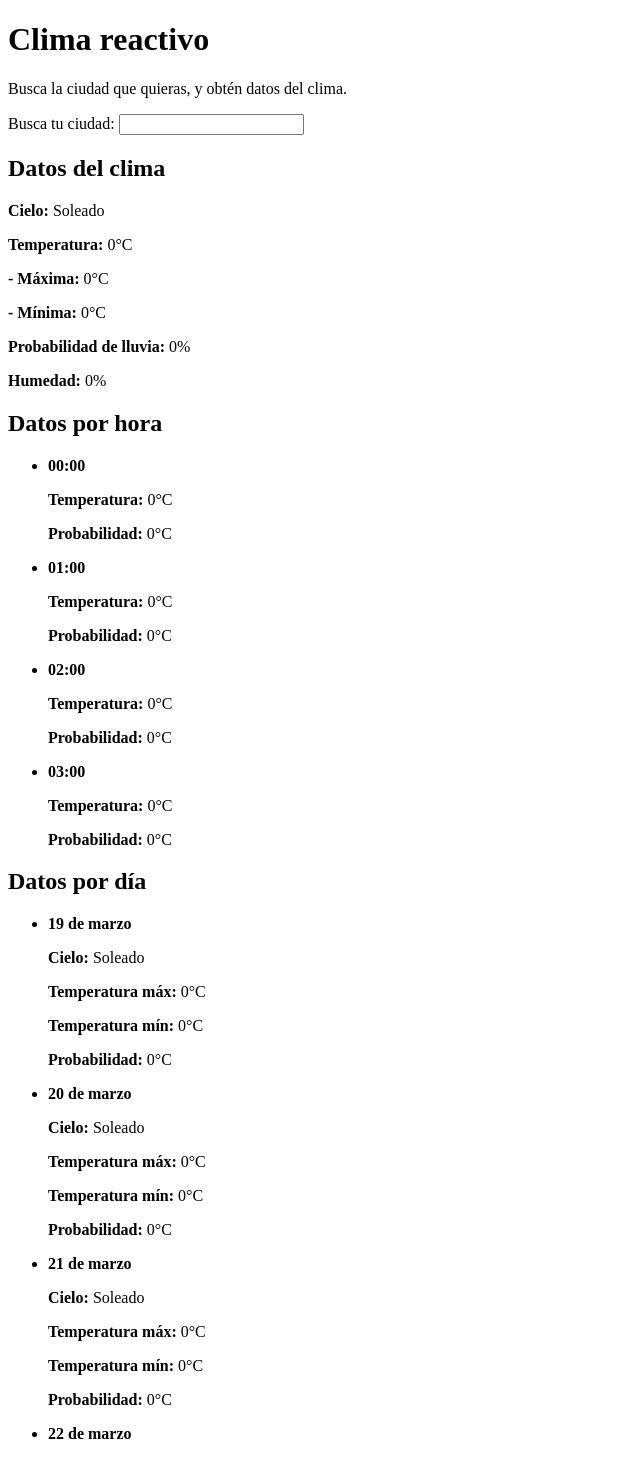
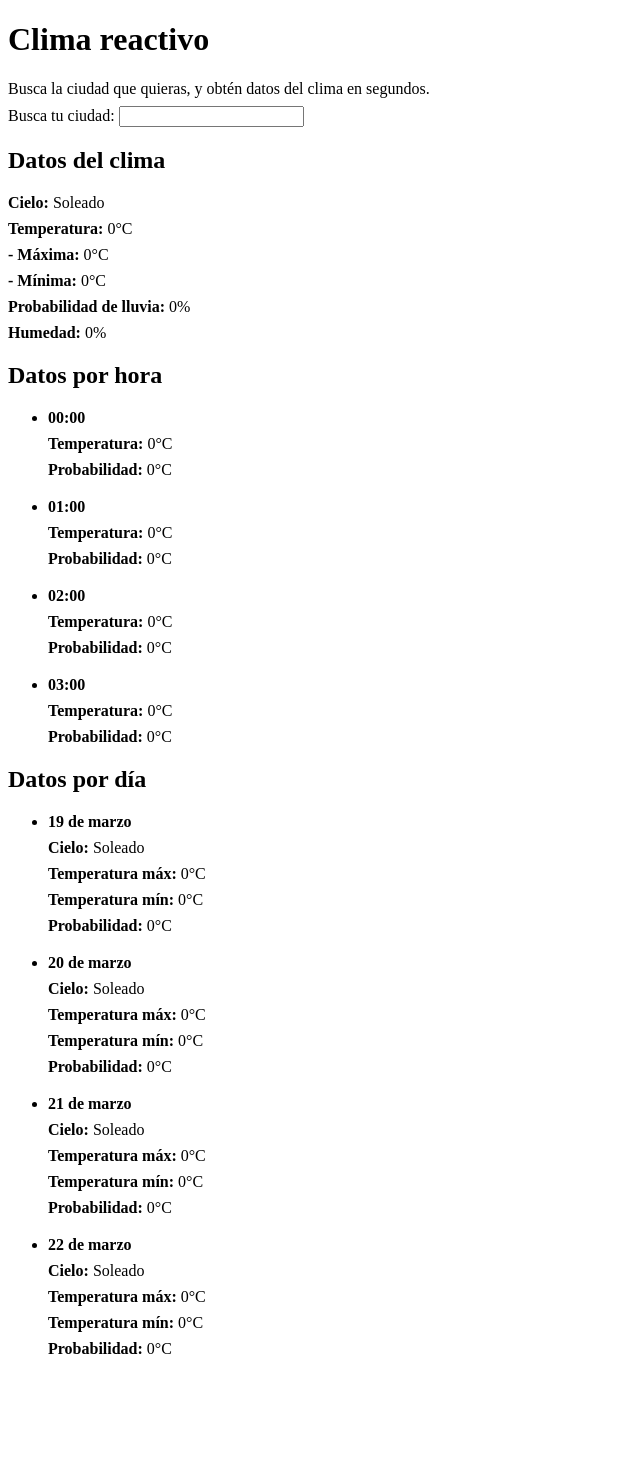
Before and after one commit to FacuA0/reactive-weather, a React (Vite) app: page / in a window 1280 px wide. Shown: the top 1459 px of the page, without its empty margins (0-640 px from the left). After the commit the page ends 1378 px from the top, so only its background shows below. Built offline with nearby package versions, Linux system fonts and the light colour scheme.

Commit message:
Separado en componentes

```diff
--- a/src/App.css
+++ b/src/App.css
@@ -0,0 +1,7 @@
+p {
+    margin: 0.5em 0;
+}
+
+li {
+    margin: 1.2em 0;
+}
--- a/src/App.jsx
+++ b/src/App.jsx
@@ -1,83 +1,39 @@
-import { useState } from 'react'
-import './App.css'
+//import { useState } from 'react'
+import CitySearch from './components/CitySearch';
+import Now from './components/Now';
+import Day from './components/Day';
+import Hour from './components/Hour';
+import './App.css';
 
 function App() {
     return (
         <>
             <h1>Clima reactivo</h1>
-      <p>Busca la ciudad que quieras, y obtén datos del clima.</p>
-      <form>
-        <label>Busca tu ciudad: </label>
-        <input type="text"/>
-      </form>
+            <p>Busca la ciudad que quieras, y obtén datos del clima en segundos.</p>
+            <CitySearch />
 
             <div id="datos-actuales">
                 <h2>Datos del clima</h2>
-        <p><b>Cielo:</b> Soleado</p>
-        <p><b>Temperatura:</b> 0°C</p>
-        <p><b>- Máxima:</b> 0°C</p>
-        <p><b>- Mínima:</b> 0°C</p>
-        <p><b>Probabilidad de lluvia:</b> 0%</p>
-        <p><b>Humedad:</b> 0%</p>
+                <Now />
             </div>
 
             <div id="datos-hora">
                 <h2>Datos por hora</h2>
                 <ul>
-          <li>
-            <p><b>00:00</b></p>
-            <p><b>Temperatura:</b> 0°C</p>
-            <p><b>Probabilidad:</b> 0°C</p>
-          </li>
-          <li>
-            <p><b>01:00</b></p>
-            <p><b>Temperatura:</b> 0°C</p>
-            <p><b>Probabilidad:</b> 0°C</p>
-          </li>
-          <li>
-            <p><b>02:00</b></p>
-            <p><b>Temperatura:</b> 0°C</p>
-            <p><b>Probabilidad:</b> 0°C</p>
-          </li>
-          <li>
-            <p><b>03:00</b></p>
-            <p><b>Temperatura:</b> 0°C</p>
-            <p><b>Probabilidad:</b> 0°C</p>
-          </li>
+                    <Hour hour="00:00"/>
+                    <Hour hour="01:00"/>
+                    <Hour hour="02:00"/>
+                    <Hour hour="03:00"/>
                 </ul>
             </div>
 
             <div id="datos-dia">
                 <h2>Datos por día</h2>
                 <ul>
-          <li>
-            <p><b>19 de marzo</b></p>
-            <p><b>Cielo:</b> Soleado</p>
-            <p><b>Temperatura máx:</b> 0°C</p>
-            <p><b>Temperatura mín:</b> 0°C</p>
-            <p><b>Probabilidad:</b> 0°C</p>
-          </li>
-          <li>
-            <p><b>20 de marzo</b></p>
-            <p><b>Cielo:</b> Soleado</p>
-            <p><b>Temperatura máx:</b> 0°C</p>
-            <p><b>Temperatura mín:</b> 0°C</p>
-            <p><b>Probabilidad:</b> 0°C</p>
-          </li>
-          <li>
-            <p><b>21 de marzo</b></p>
-            <p><b>Cielo:</b> Soleado</p>
-            <p><b>Temperatura máx:</b> 0°C</p>
-            <p><b>Temperatura mín:</b> 0°C</p>
-            <p><b>Probabilidad:</b> 0°C</p>
-          </li>
-          <li>
-            <p><b>22 de marzo</b></p>
-            <p><b>Cielo:</b> Soleado</p>
-            <p><b>Temperatura máx:</b> 0°C</p>
-            <p><b>Temperatura mín:</b> 0°C</p>
-            <p><b>Probabilidad:</b> 0°C</p>
-          </li>
+                    <Day day="19 de marzo"/>
+                    <Day day="20 de marzo"/>
+                    <Day day="21 de marzo"/>
+                    <Day day="22 de marzo"/>
                 </ul>
             </div>
         </>
--- /dev/null
+++ b/src/components/CitySearch.jsx
@@ -0,0 +1,10 @@
+function CitySearch() {
+    return (
+        <form>
+            <label htmlFor="input-city">Busca tu ciudad: </label>
+            <input id="input-city" type="text" />
+        </form>
+    );
+}
+
+export default CitySearch;
--- /dev/null
+++ b/src/components/Day.jsx
@@ -0,0 +1,13 @@
+function Day(props) {
+    return (
+        <li>
+            <p><b>{props.day}</b></p>
+            <p><b>Cielo:</b> Soleado</p>
+            <p><b>Temperatura máx:</b> 0°C</p>
+            <p><b>Temperatura mín:</b> 0°C</p>
+            <p><b>Probabilidad:</b> 0°C</p>
+        </li>
+    );
+}
+
+export default Day;
--- /dev/null
+++ b/src/components/Hour.jsx
@@ -0,0 +1,11 @@
+function Hour(props) {
+    return (
+        <li>
+            <p><b>{props.hour}</b></p>
+            <p><b>Temperatura:</b> 0°C</p>
+            <p><b>Probabilidad:</b> 0°C</p>
+        </li>
+    );
+}
+
+export default Hour;
--- /dev/null
+++ b/src/components/Now.jsx
@@ -0,0 +1,14 @@
+function Now() {
+    return (
+        <>
+            <p><b>Cielo:</b> Soleado</p>
+            <p><b>Temperatura:</b> 0°C</p>
+            <p><b>- Máxima:</b> 0°C</p>
+            <p><b>- Mínima:</b> 0°C</p>
+            <p><b>Probabilidad de lluvia:</b> 0%</p>
+            <p><b>Humedad:</b> 0%</p>
+        </>
+    );
+}
+
+export default Now;
```
Lines whose indentation alone changed are shown as unchanged.
